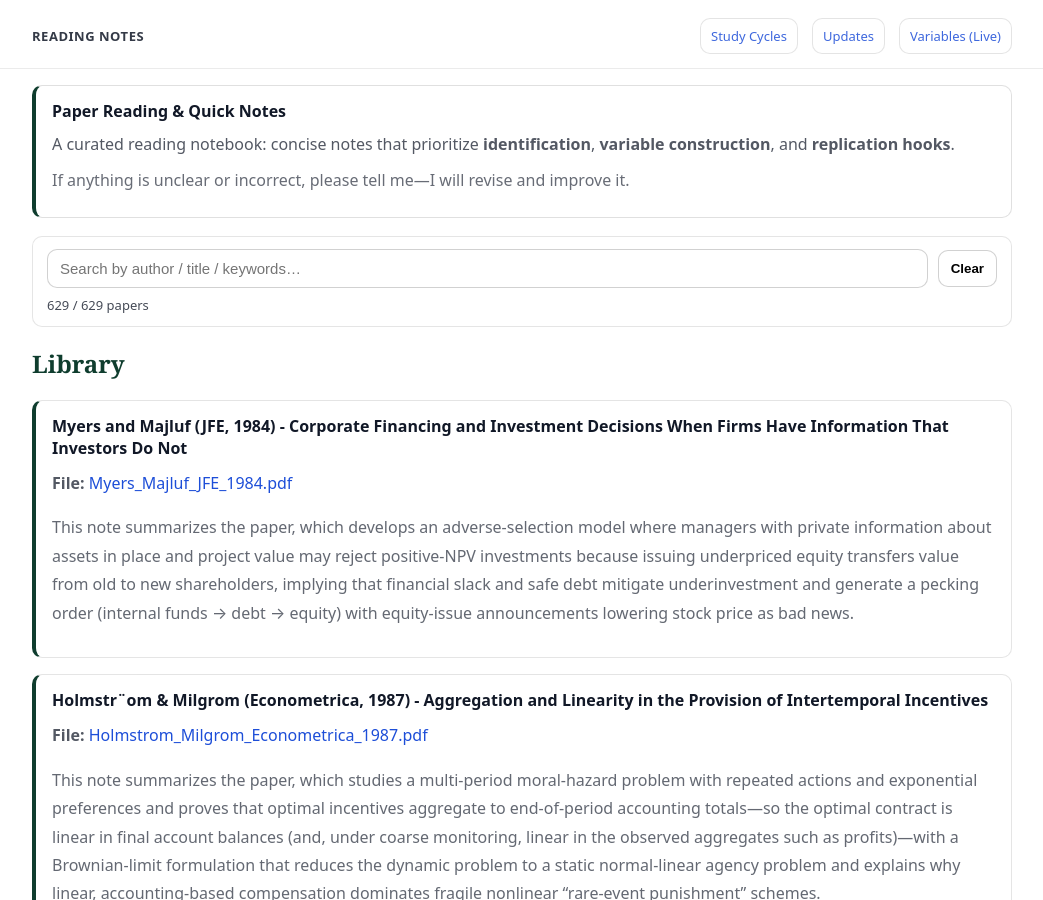
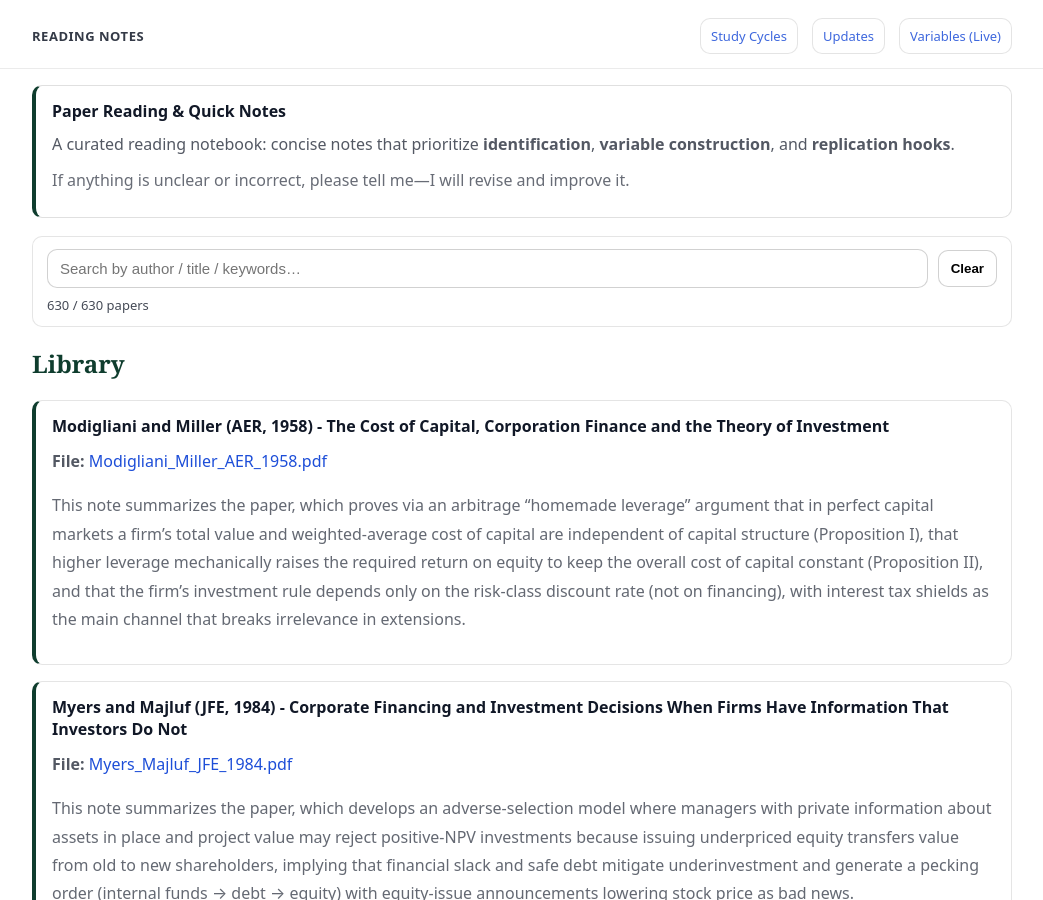
Before and after one commit to yaxinzn/study-archive, a Jekyll site: the page built from reading/index.md, in a window 1280 px wide and 900 px high. Shown: the whole window, without its empty margins (118-1161 px from the left). Built offline with Jekyll 4.4.1, drawn with Linux system fonts in a browser that asks for light colours.

Commit message:
Reading: add/update Modigliani_Miller_AER_1958.pdf

```diff
--- a/_data/reading.yml
+++ b/_data/reading.yml
@@ -1,3 +1,7 @@
+- title: "Modigliani and Miller (AER, 1958) - The Cost of Capital, Corporation Finance and the Theory of Investment"
+  file: "Modigliani_Miller_AER_1958.pdf"
+  desc: "This note summarizes the paper, which proves via an arbitrage “homemade leverage” argument that in perfect capital markets a firm’s total value and weighted-average cost of capital are independent of capital structure (Proposition I), that higher leverage mechanically raises the required return on equity to keep the overall cost of capital constant (Proposition II), and that the firm’s investment rule depends only on the risk-class discount rate (not on financing), with interest tax shields as the main channel that breaks irrelevance in extensions."
+
 - title: "Myers and Majluf (JFE, 1984) - Corporate Financing and Investment Decisions When Firms Have Information That Investors Do Not"
   file: "Myers_Majluf_JFE_1984.pdf"
   desc: "This note summarizes the paper, which develops an adverse-selection model where managers with private information about assets in place and project value may reject positive-NPV investments because issuing underpriced equity transfers value from old to new shareholders, implying that financial slack and safe debt mitigate underinvestment and generate a pecking order (internal funds → debt → equity) with equity-issue announcements lowering stock price as bad news."
```
Also changed, not shown: 1 other file.
